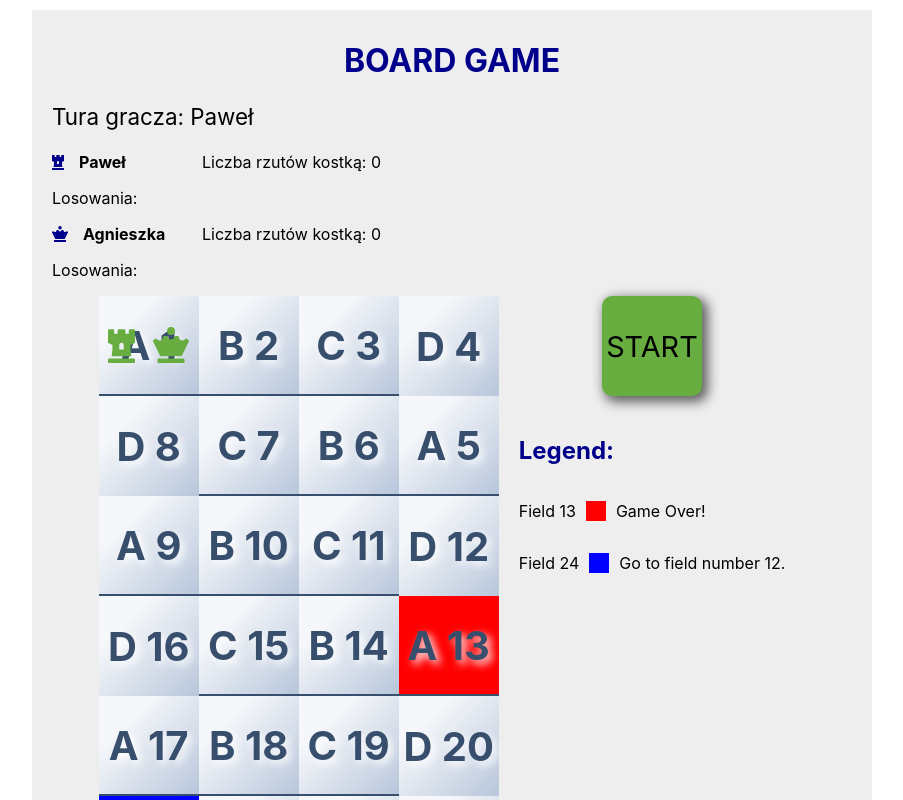
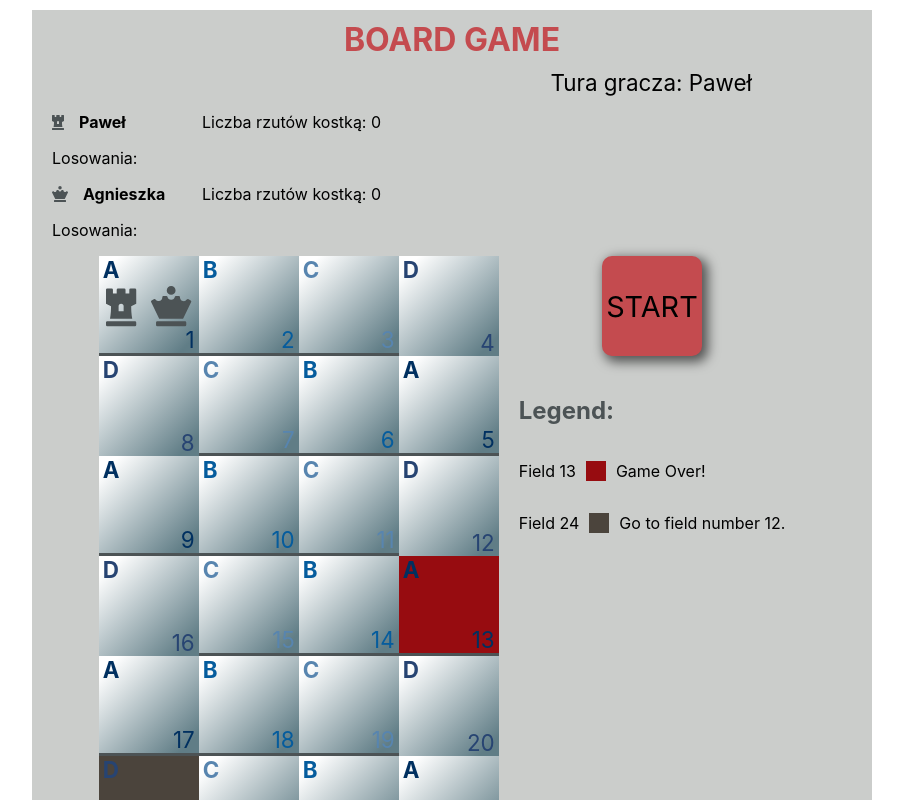
Before and after one commit to kawalec/Boardgame, a React (Create React App) app: page / in a window 1280 px wide. Shown: the top 800 px of the page, without its empty margins (188-1091 px from the left). Built offline with nearby package versions, Linux system fonts and the light colour scheme.

Commit message:
Change style

```diff
--- a/src/App.js
+++ b/src/App.js
@@ -35,11 +35,11 @@ const fieldsTypes = [
 
 // get from backend
 const specialFields = [
-  { id: 13, effect: 0, bcg: "red", description: "Game Over!" },
+  { id: 13, effect: 0, bcg: "#970C10", description: "Game Over!" },
   {
     id: 24,
     effect: 12,
-    bcg: "blue",
+    bcg: "#4B443C",
     description: "Go to field number 12.",
   },
 ];
@@ -112,8 +112,8 @@ class App extends Component {
   };
 
   calcNewFieldForPlayer = (playerField, dice) => {
-    let y = (playerField - 1) % 4; //fieldId
-    let x = (playerField - y - 1) / 4; //groupId
+    let y = (playerField - 1) % 4;
+    let x = (playerField - y - 1) / 4;
     const index = diceFields.indexOf(dice);
     if (dice === "STOP") {
       return playerField;
@@ -147,7 +147,6 @@ class App extends Component {
   };
 
   isGameOver = (field) => {
-    // Dodać po zamknięciu czyszczenie stanu graczy!
     if (field >= 25) {
       const winner = this.state.players.find((player) => !player.activeTurn);
       this.setState({
@@ -179,7 +178,6 @@ class App extends Component {
       this.setState({
         rolledDice: "START",
         winner: null,
-        // get from backend?
         players: [
           {
             id: 1,
--- a/src/App.sass
+++ b/src/App.sass
@@ -1,3 +1,5 @@
+@import "./index.sass"
+
 .app
     display: flex
     flex-direction: column
@@ -5,7 +7,7 @@
     width: 840px
     padding: 10px 20px
     margin: 10px auto
-    background-color: #eee
+    background-color: $first-color
 
 .header
     width: 100%
@@ -19,3 +21,12 @@
             justify-content: center
         &-legend
             padding: 20px
+
+@media only screen and (max-width: 800px)
+  .body
+    flex-direction: column-reverse
+    &__aside
+        &__dice
+            margin-bottom: 20px
+        &__legend
+            display: none
--- a/src/components/Field/Field.js
+++ b/src/components/Field/Field.js
@@ -6,7 +6,8 @@ const Field = ({ content, groupId, fieldId, players }) => {
   });
   return (
     <div className="field" num={num || 25}>
-      {content} {num || 25}
+      <div className="field__content">{content}</div>
+      <div className="field__numbers">{num || 25}</div>
       <div className="field__players">{playerPawns}</div>
     </div>
   );
--- a/src/components/Field/Field.sass
+++ b/src/components/Field/Field.sass
@@ -4,22 +4,41 @@
   width: 100px
   height: 100px
   display: flex
-  justify-content: center
-  align-items: center
+  justify-content: space-between
+  font-size: 1.4em
   color: $second-color
-  background-image: linear-gradient(315deg, #b8c6db 0%, #f5f7fa 74%)
-  font-size: 2.5em
-  font-weight: bold
+  background-image: linear-gradient(315deg, $second-color 10%, $fifth-color 90%)
+
   position: relative
-  text-shadow: white 0.1em 0.1em 0.2em
+  &:nth-of-type(n+1)
+    // color: #F2BD6D
+    color: #003060
+  &:nth-of-type(n+2)
+    // color: #94DB6E
+    color: #055C9D
+  &:nth-of-type(n+3)
+    // color: #0E86D4
+    color: #5885AF
+  &:nth-of-type(n+4)
+    // color: #41729F
+    color: #274472
   &:nth-of-type(-n+3)
-    border-bottom: 2px solid $second-color
+    border-bottom: 3px solid $fourth-color
+  &__content
+    font-weight: bold
+    margin: 0 4px
+  &__numbers
+    align-self: flex-end
+    margin: 0 4px
   &__players
-    font-size: 0.9em
-    color: $third-color
+    font-size: 1.8em
     width: 100px
     height: 100px
     position: absolute
     display: flex
     align-items: center
     justify-content: space-around
+    color: $fourth-color
+
+.body__fields > .field
+  color: $fourth-color
--- a/src/components/Legend/Legend.sass
+++ b/src/components/Legend/Legend.sass
@@ -1,6 +1,8 @@
+@import "../../index.sass"
+
 .legend
     &__title
-        color: darkblue
+        color: $fourth-color
     &__list
         padding: 0
     &__field
--- a/src/components/Panel/Panel.sass
+++ b/src/components/Panel/Panel.sass
@@ -1,10 +1,15 @@
+@import "../../index.sass"
+
 .panel
   &__title
-    color: darkblue
+    color: $third-color
     text-align: center
     text-transform: uppercase
+    margin: 0
   &__active-player
     font-size: 1.4em
+    text-align: right
+    margin: 10px 100px 0 0
   &__players
     list-style-type: none
     padding: 0
@@ -13,7 +18,7 @@
       width: 150px
       font-weight: bold
   &__players-icon
-    color: darkblue
+    color: $fourth-color
     margin-right: 15px
   &__rolls-info
       margin: 2px 0
--- a/src/index.sass
+++ b/src/index.sass
@@ -1,8 +1,8 @@
-$first-color: #f5f1e8
-$second-color: #374f6d
-$third-color: #67ad40
-$fourth-color: #90a7b7
-$fifth-color: #8b59b1
+$first-color: #CBCDCB
+$second-color: #607D86
+$third-color: #C44B4F
+$fourth-color: #4C5355
+$fifth-color: #ffffff
 
 *
   font-family: -apple-system, BlinkMacSystemFont, 'Segoe UI', 'Roboto', 'Oxygen', 'Ubuntu', 'Cantarell', 'Fira Sans', 'Droid Sans', 'Helvetica Neue', sans-serif
```
Also changed, not shown: src/components/FieldsGroup/FieldsGroup.sass (line endings or trailing spaces).
